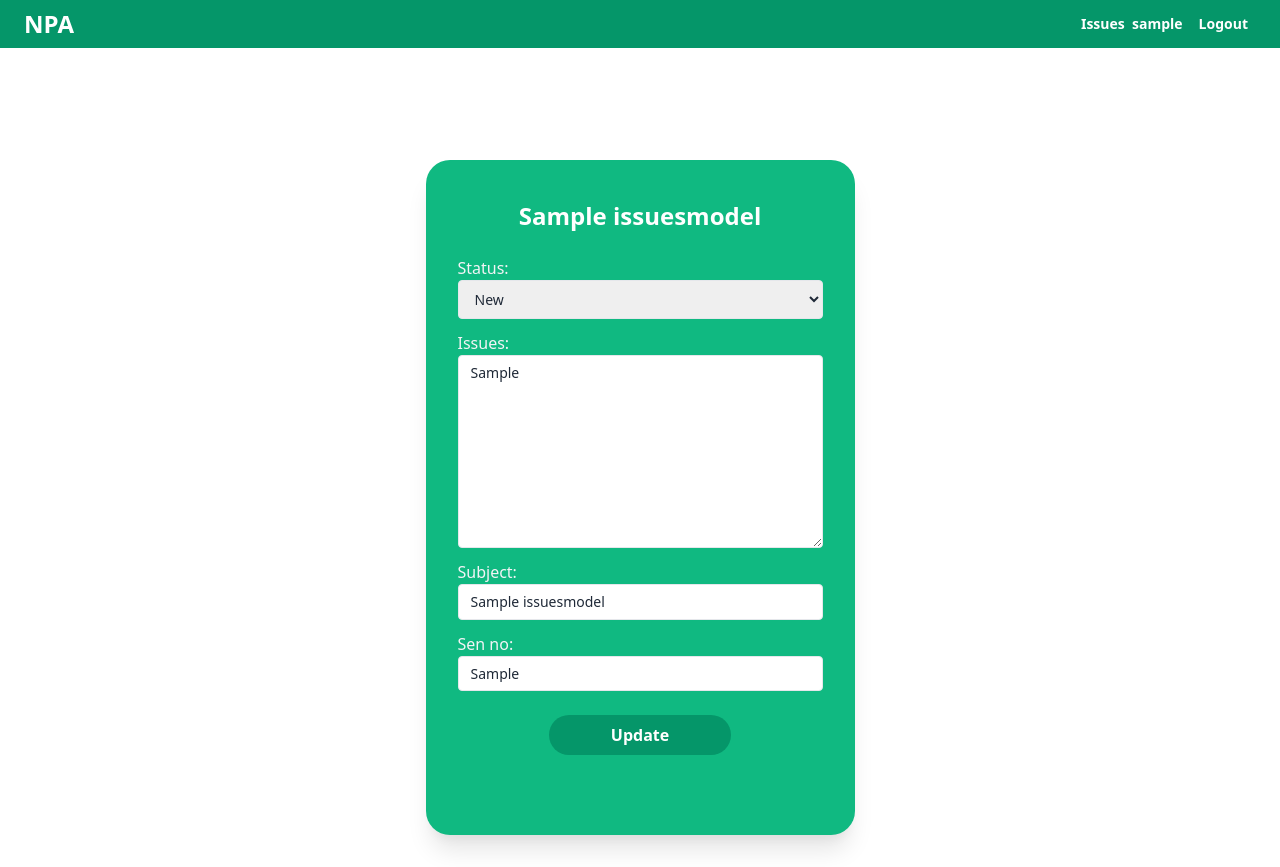
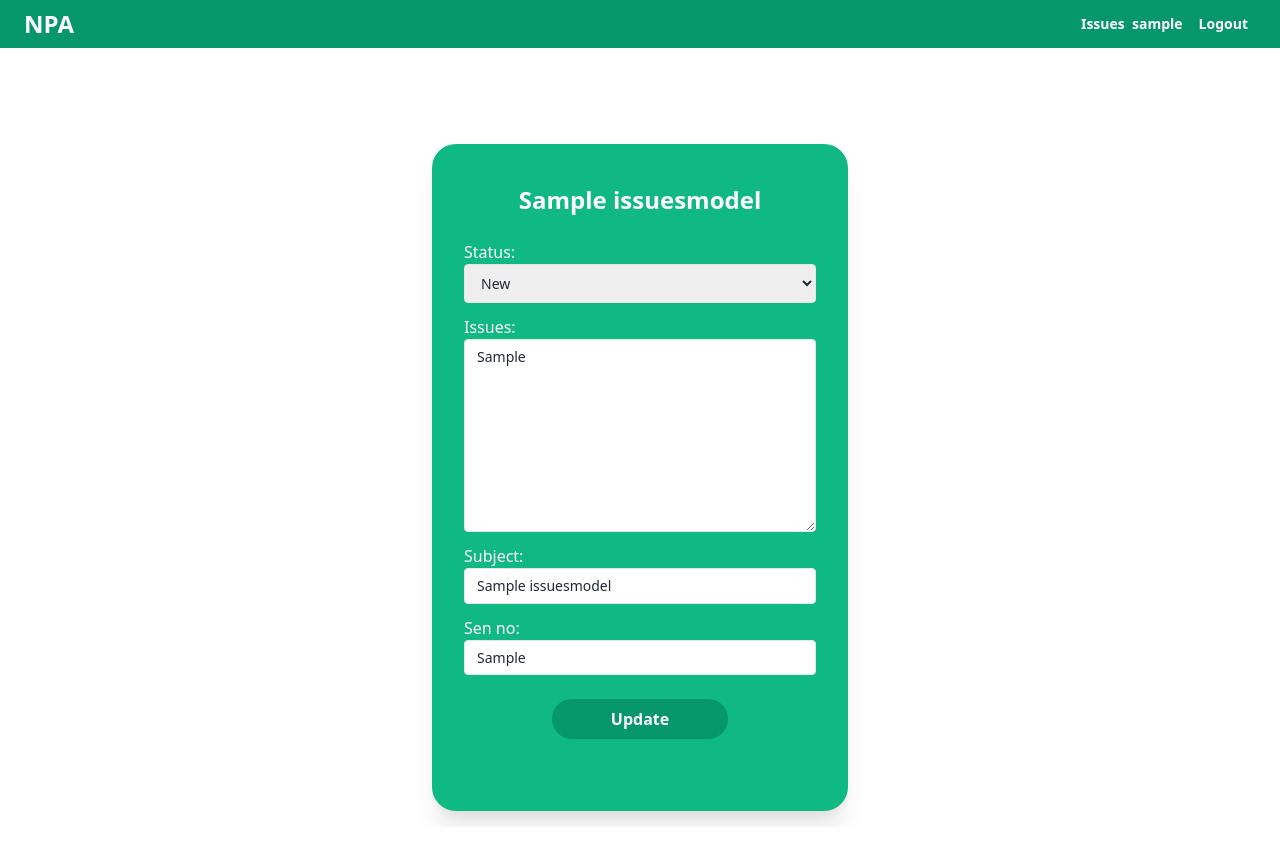
Before and after one commit to Ninioluwa/NPA-RIMS, a Django app: page /1/update/ in a window 1280 px wide. After the commit the page ends 826 px from the top, so only its background shows below. Run offline with Django 4.2, Linux system fonts and the light colour scheme; a user stored in the database is signed in; tables that the repository leaves empty hold one stand-in row (values such as "Sample post"); some libraries are stand-ins or nearby versions.

Commit message:
Modified update view

```diff
--- a/rims_issues/rims_form/forms.py
+++ b/rims_issues/rims_form/forms.py
@@ -96,7 +96,7 @@ class CustomUserCreationForm(UserCreationForm):
         attrs={
         "class": "text-gray-800 block w-full px-3 py-2 mb-3 text-sm leading-tight  border rounded ",
         "size":"50",
-        "placeholder":"Name"
+        "placeholder":"E.g Ojabo_John"
         }))
 
     port = forms.ChoiceField(choices=CHOICES, widget=forms.Select(
@@ -124,4 +124,8 @@ class CustomUserCreationForm(UserCreationForm):
 
 class AuthorizeUserForm(forms.Form):
     is_active=forms.BooleanField(
-        widget=forms.CheckboxInput, label=User)
+        widget=forms.CheckboxInput(attrs={
+            "class":"border",
+            "label":User
+            }
+            ) )
--- a/rims_issues/templates/dashboard.html
+++ b/rims_issues/templates/dashboard.html
@@ -14,6 +14,11 @@
             <a href="/resolved">
                 <span class="text-sm font-bold text-green-700 hover:text-green-400">Resolved</span>
             </a>
+            {% if request.user.is_superuser %}
+            <a href="/unauthorized">
+              <span class="text-sm font-bold text-green-700 hover:text-green-400">Authorize</span>
+          </a>
+            {% endif %}
 
         </div>
 
--- a/rims_issues/templates/issue_create.html
+++ b/rims_issues/templates/issue_create.html
@@ -1,10 +1,10 @@
 {% extends "base.html" %}
 
 {% block content %}
-  <div>
 
 
-    <div class="text-white rounded-3xl border-lg shadow-xl  bg-green-500 py-4">
+
+    <div class="w-1/3  text-white rounded-3xl border-lg shadow-xl  bg-green-500 py-4">
       <h3 class="pt-6 text-2xl text-center font-bold text-white">Submit new Issue</h3>
       <form method="post" action="" class="px-8 pt-6 pb-8 mb-4 bg-white rounded bg-green-500">
 
@@ -25,7 +25,7 @@
 
       </form>
     </div>
-  </div>
+
 
 
 
--- a/rims_issues/templates/issue_update.html
+++ b/rims_issues/templates/issue_update.html
@@ -1,29 +1,35 @@
+
+
         {% extends "base.html" %}
 
 {% block content %}
 
-    <main class="m-4">
 
-        <div class="text-gray-100 w-full rounded-3xl border-lg shadow-xl  bg-green-500 py-4">
-          <h3 class="pt-6 text-2xl text-center font-bold text-white"> {{ issue.subject }}</h3>
-          <form method="post" action="" class="w-full px-8 pt-6 pb-8 mb-4 rounded bg-green-500">
-          <div>
+
+    <div class="w-1/3  text-white rounded-3xl border-lg shadow-xl  bg-green-500 py-4">
+      <h3 class="pt-6 text-2xl text-center font-bold text-white">{{ issue }}</h3>
+      <form method="post" action="" class="px-8 pt-6 pb-8 mb-4 bg-white rounded bg-green-500">
+
               {% csrf_token %}
               {{ form.as_p }}
 
-            <div class="mt-6 mb-4 text-center">
+
+              <div class="mt-6 mb-2 text-center">
                 <button
                     class="w-1/2 px-4 py-2 font-bold text-white bg-green-600 rounded-full hover:bg-green-700"
                     type="submit"
                 >
                    Update
                 </button>
+
+            </div>
+
+
+      </form>
     </div>
 
 
 
-        </form>
-
 
 
 {% endblock content %}
```
Lines whose indentation alone changed are shown as unchanged.
